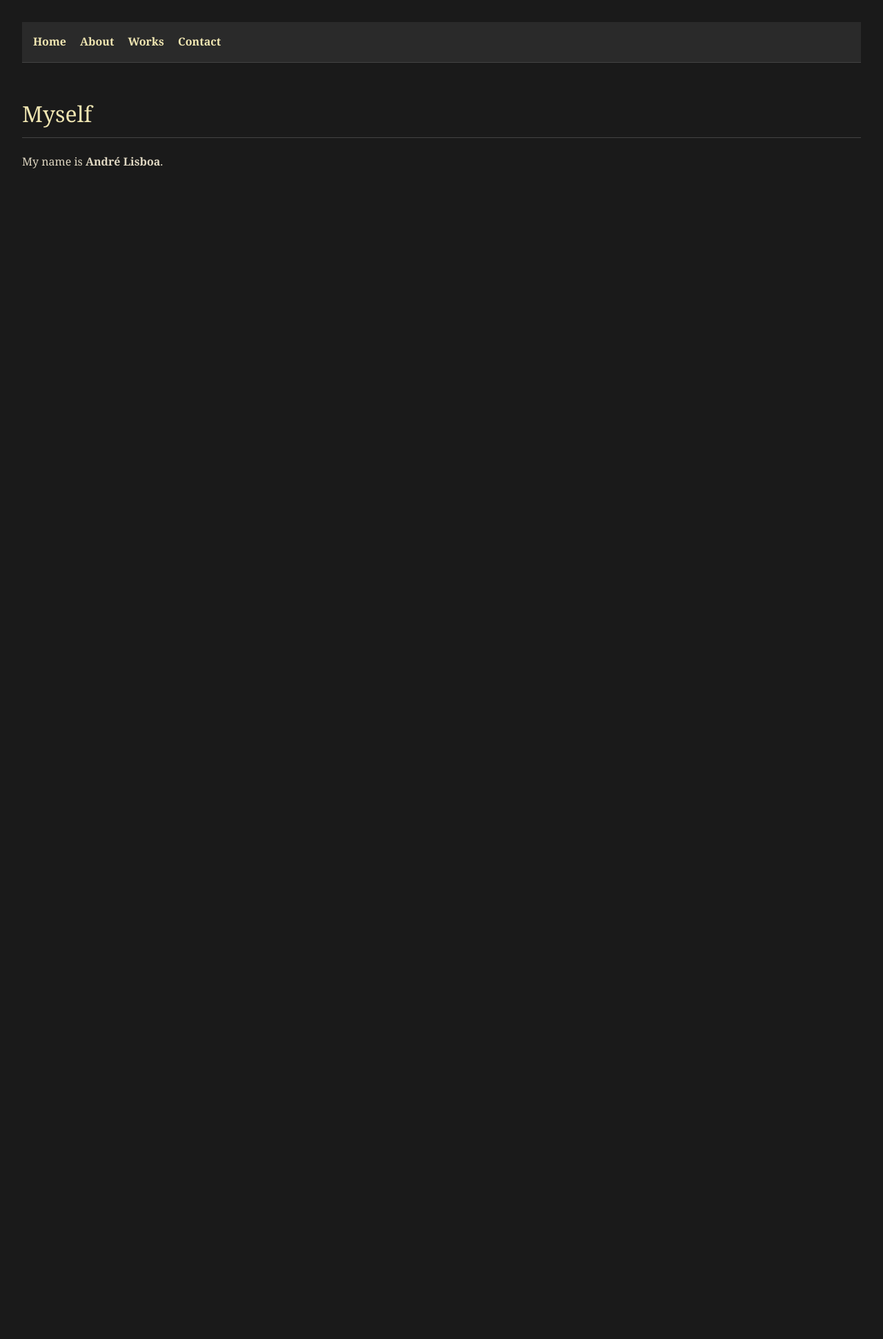
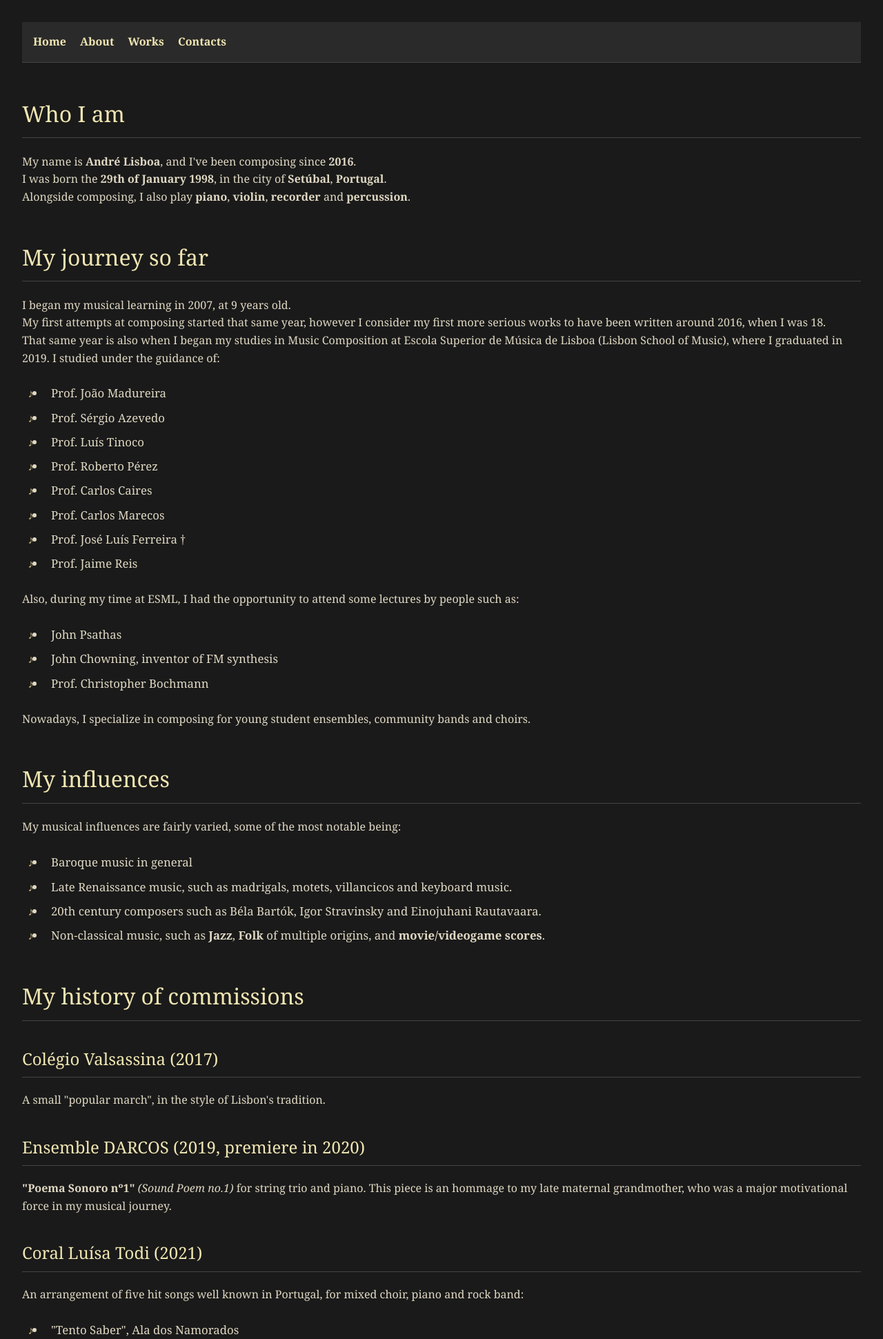
Before and after one commit to andrelisboa1/MyComposerPage, a Flask app: page /about in a window 1280 px wide. Shown: the top 1941 px of the page at 69% size. Before the commit the page ends 244 px from the top, so only its background shows below. Run offline with Flask 3, Linux system fonts and the light colour scheme.

Commit message:
new info on "about"

```diff
--- a/static/style.css
+++ b/static/style.css
@@ -55,3 +55,34 @@ footer {
   border-top: 1px solid #444;
   padding-top: 1em;
 }
+
+ul, ol {
+  margin: 1.5em 0;
+  padding-left: 2em;
+  font-size: 1.05em;
+  color: #e0d8c3;
+}
+
+ul li, ol li {
+  margin-bottom: 0.5em;
+  line-height: 1.6;
+  position: relative;
+  padding-left: 0.5em;
+}
+
+ul li::before {
+  content: "♪";
+  position: absolute;
+  left: -1.5em;
+  color: #c2b280;
+  font-size: 1em;
+}
+
+ol {
+  list-style-type: upper-roman;
+}
+
+ol li::marker {
+  color: #f0e6b2;
+  font-weight: bold;
+}
--- a/templates/about.html
+++ b/templates/about.html
@@ -3,6 +3,95 @@
 {% block title %}About Me{% endblock %}
 
 {% block content %}
-  <h1>Myself</h1>
-  <div>My name is <b>André Lisboa</b>.</div>
+<h1>Who I am</h1>
+<div>My name is <b>André Lisboa</b>, and I've been composing since <b>2016</b>.</div>
+<div>I was born the <b>29th of January 1998</b>, in the city of <b>Setúbal</b>, <b>Portugal</b>.</div>
+<div>Alongside composing, I also play <b>piano</b>, <b>violin</b>, <b>recorder</b> and <b>percussion</b>.</div>
+
+<h1>My journey so far</h1>
+<div>I began my musical learning in 2007, at 9 years old.</div>
+<div>
+    My first attempts at composing started that same year, however I consider my first more serious works to
+    have been written around 2016, when I was 18.
+</div>
+<div>
+    That same year is also when I began my studies in Music Composition at Escola Superior de Música de Lisboa (Lisbon
+    School of Music),
+    where I graduated in 2019. I studied under the guidance of:
+</div>
+<ul>
+    <li>Prof. João Madureira</li>
+    <li>Prof. Sérgio Azevedo</li>
+    <li>Prof. Luís Tinoco</li>
+    <li>Prof. Roberto Pérez</li>
+    <li>Prof. Carlos Caires</li>
+    <li>Prof. Carlos Marecos</li>
+    <li>Prof. José Luís Ferreira †</li>
+    <li>Prof. Jaime Reis</li>
+</ul>
+<div>
+    Also, during my time at ESML, I had the opportunity to attend some lectures by people such as:
+</div>
+<ul>
+    <li>John Psathas</li>
+    <li>John Chowning, inventor of FM synthesis</li>
+    <li>Prof. Christopher Bochmann</li>
+</ul>
+<div>
+    Nowadays, I specialize in composing for young student ensembles, community bands and choirs.
+</div>
+
+<h1>My influences</h1>
+<div>
+    My musical influences are fairly varied, some of the most notable being:
+</div>
+<ul>
+    <li>Baroque music in general</li>
+    <li>Late Renaissance music, such as madrigals, motets, villancicos and keyboard music.</li>
+    <li>20th century composers such as Béla Bartók, Igor Stravinsky and Einojuhani Rautavaara.</li>
+    <li>Non-classical music, such as <b>Jazz</b>, <b>Folk</b> of multiple origins, and <b>movie/videogame scores</b>.
+    </li>
+</ul>
+
+<h1>My history of commissions</h1>
+<h2>Colégio Valsassina (2017)</h2>
+<div>A small "popular march", in the style of Lisbon's tradition.</div>
+<h2>Ensemble DARCOS (2019, premiere in 2020)</h2>
+<div>
+    <b>"Poema Sonoro nº1"</b> <i>(Sound Poem no.1)</i> for string trio and piano.
+    This piece is an hommage to my late maternal grandmother, who was a major motivational force in my musical journey.
+</div>
+<h2>Coral Luísa Todi (2021)</h2>
+<div>
+    An arrangement of five hit songs well known in Portugal, for mixed choir, piano and rock band:
+</div>
+<ul>
+    <li>"Tento Saber", Ala dos Namorados</li>
+    <li>"Solta-se o Beijo", Ala dos Namorados</li>
+    <li>"Caçadores de Sóis", Ala dos Namorados</li>
+    <li>"É Pr'Amanhã", António Variações</li>
+    <li>"No Teu Poema", José Luís Tinoco (as sung by Dulce Pontes)</li>
+</ul>
+<h2>Banda de Música da Sociedade Musical Capricho Setubalense <i>(Community Wind Band)</i> (2019, 2021-2022)</h2>
+<div>
+    Several donated arrangements of popular Portuguese songs, and some donated original compositions:
+</div>
+<ul>
+    <li>Arrangement of "Never Enough" from "The Greatest Showman"</li>
+    <li>"Força das Gentes" <i>(Strength of the People)</i>, from the symphonic album PORTUGAL. (Piece with references to the Carnation Revolution and some associated songs.) </li>
+    <li>"Rapsódia sobre Zeca Afonso", a rhapsodic medley on known songs by the interventionist/revolutionary songwriter José Afonso</li>
+    <li>"Manhã Maravilhosa", a short symphonic piece based on a Christian hymn's melody.</li>
+</ul>
+<h2>Banda Municipal do Barreiro (2022)</h2>
+<div>
+    "Deus ex Machina", a piece in three movements for wind band inspired by that city's industrial history. Its title is a pun on the
+    term "Machina" (Machine), as Barreiro was once a major industrial hub in Portugal.
+</div>
+<h2>Banda da Sociedade Filarmónica Humanitária (2025)</h2>
+<div>
+    "Destiny's own Threads", a symphonic ouverture for wind band inspired by the concept of fate and destiny, and how everybody
+    has their own path to follow in life. Heavily inspired by movie soundtrack composers Joe Hisaishi and John Williams.
+</div>
+
+
 {% endblock %}
--- a/templates/base.html
+++ b/templates/base.html
@@ -9,7 +9,7 @@
         <a href="/">Home</a>
         <a href="/about">About</a>
         <a href="/works">Works</a>
-        <a href="/contacts">Contact</a>
+        <a href="/contacts">Contacts</a>
     </nav>
   {% block content %}{% endblock %}
 </body>
```
